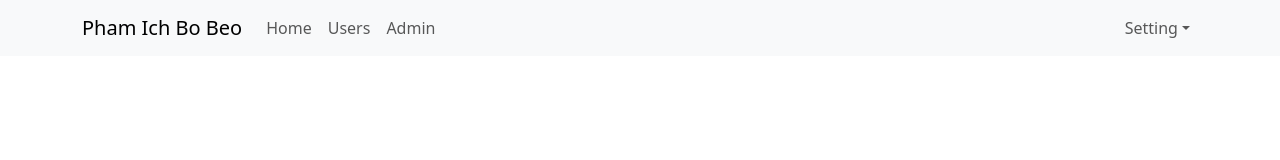
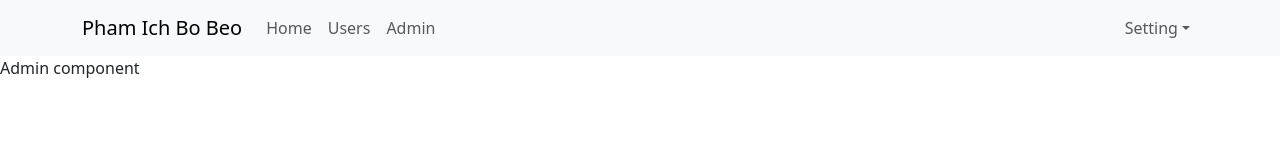
Before and after one commit to bobeo13082003/Learn-ReactJS, a React (Create React App) app: page /admin in a window 1280 px wide. Shown: the top 160 px of the page. Built offline with nearby package versions, Linux system fonts and the light colour scheme.

Commit message:
custom navbar C5

```diff
--- a/src/App.js
+++ b/src/App.js
@@ -1,14 +1,27 @@
 
 import './App.scss';
 import Header from './components/Header/Header';
+import { Outlet, Link } from "react-router-dom";
 
 
 const App = () => {
 
   return (
 
-    <div className="app-conatiner">
-      <Header />
+    <div className="app-container">
+      <div className='header-container'>
+        <Header />
+      </div>
+      <div className='main-container'>
+        <div className='sidenav-conatiner'>
+
+        </div>
+
+        <div className='app-content'>
+          <Outlet />
+        </div>
+      </div>
+
     </div>
   );
 }
--- a/src/App.scss
+++ b/src/App.scss
@@ -7,3 +7,11 @@ body {
   -webkit-font-smoothing: antialiased;
   -moz-osx-font-smoothing: grayscale;
 }
+
+.app-container {
+  .header-container {
+    .navbar-nav {
+      --bs-nav-link-hover-color: red;
+    }
+  }
+}
--- /dev/null
+++ b/src/components/Admin/Admin.js
@@ -0,0 +1,6 @@
+const Admin = (props) => {
+    return (
+        <div>Admin component</div>
+    )
+}
+export default Admin;
--- a/src/components/Header/Header.js
+++ b/src/components/Header/Header.js
@@ -2,7 +2,7 @@ import Container from 'react-bootstrap/Container';
 import Nav from 'react-bootstrap/Nav';
 import Navbar from 'react-bootstrap/Navbar';
 import NavDropdown from 'react-bootstrap/NavDropdown';
-
+import { Link } from 'react-router-dom'
 const Header = () => {
     return (
         <Navbar expand="lg" className="bg-body-tertiary">
@@ -11,9 +11,9 @@ const Header = () => {
                 <Navbar.Toggle aria-controls="basic-navbar-nav" />
                 <Navbar.Collapse id="basic-navbar-nav">
                     <Nav className="me-auto">
-                        <Nav.Link href="#home">Home</Nav.Link>
-                        <Nav.Link href="#link">Users</Nav.Link>
-                        <Nav.Link href="#link">Admin</Nav.Link>
+                        <Link to="/" className='nav-link'>Home</Link>
+                        <Link to="/users" className='nav-link'>Users</Link>
+                        <Link to="/admin" className='nav-link'>Admin</Link>
 
                     </Nav>
                     <Nav>
--- /dev/null
+++ b/src/components/User/User.js
@@ -0,0 +1,6 @@
+const User = (props) => {
+    return (
+        <div>user component</div>
+    )
+}
+export default User;
--- a/src/index.js
+++ b/src/index.js
@@ -5,12 +5,26 @@ import reportWebVitals from './reportWebVitals';
 import { Provider } from 'react-redux';
 import store from './redux/store';
 import 'bootstrap/dist/css/bootstrap.min.css';
+import {
+  BrowserRouter,
+  Routes,
+  Route
+} from "react-router-dom";
+import User from './components/User/User';
+import Admin from './components/Admin/Admin';
 
 const root = ReactDOM.createRoot(document.getElementById('root'));
 root.render(
   <Provider store={store}>
     {/* <React.StrictMode> */}
-    <App />
+    <BrowserRouter>
+      <Routes>
+        <Route path='/' element={<App />}>
+          <Route path='users' element={<User />} />
+          <Route path='admin' element={<Admin />} />
+        </Route>
+      </Routes>
+    </BrowserRouter>
     {/* </React.StrictMode> */}
   </Provider>
 );
```
